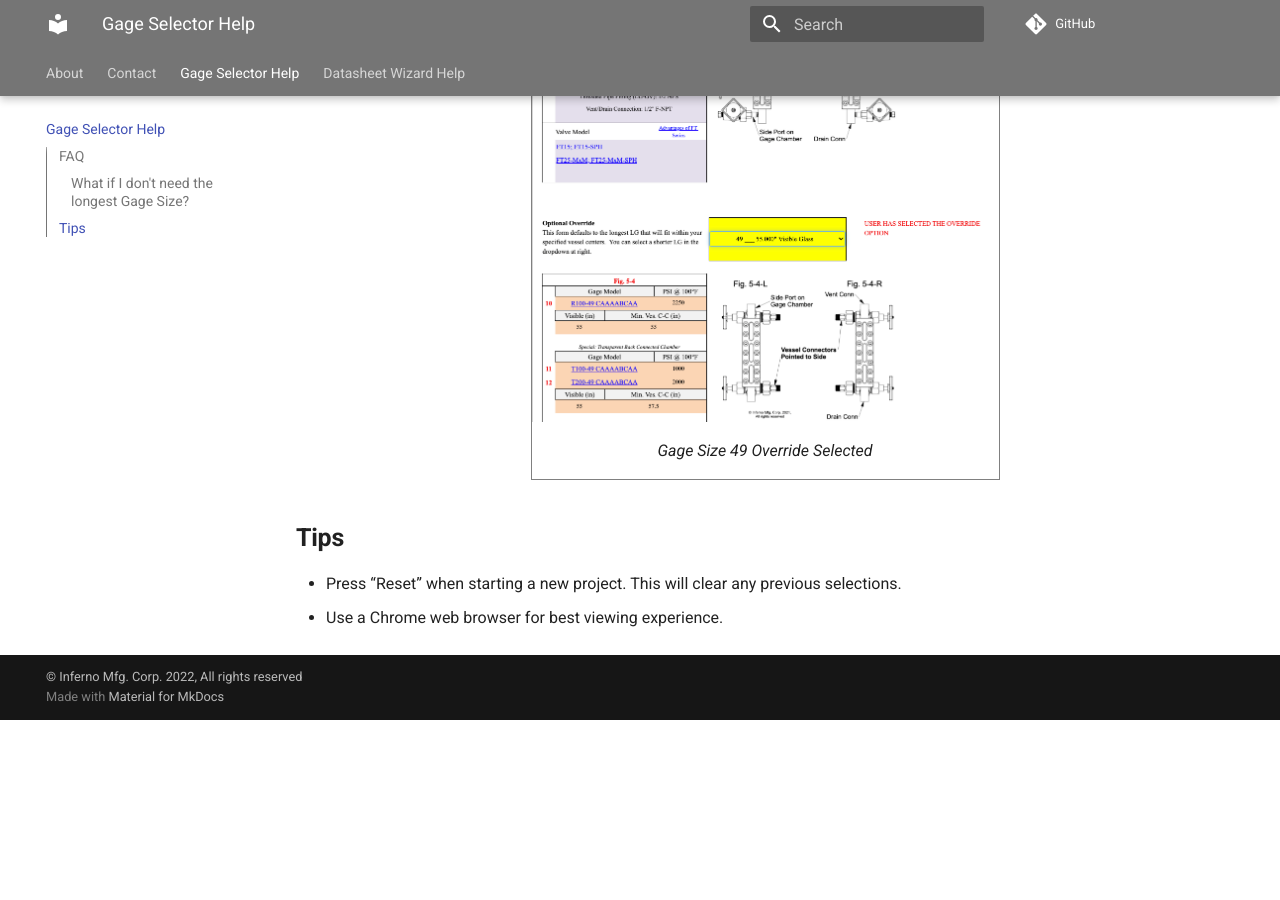
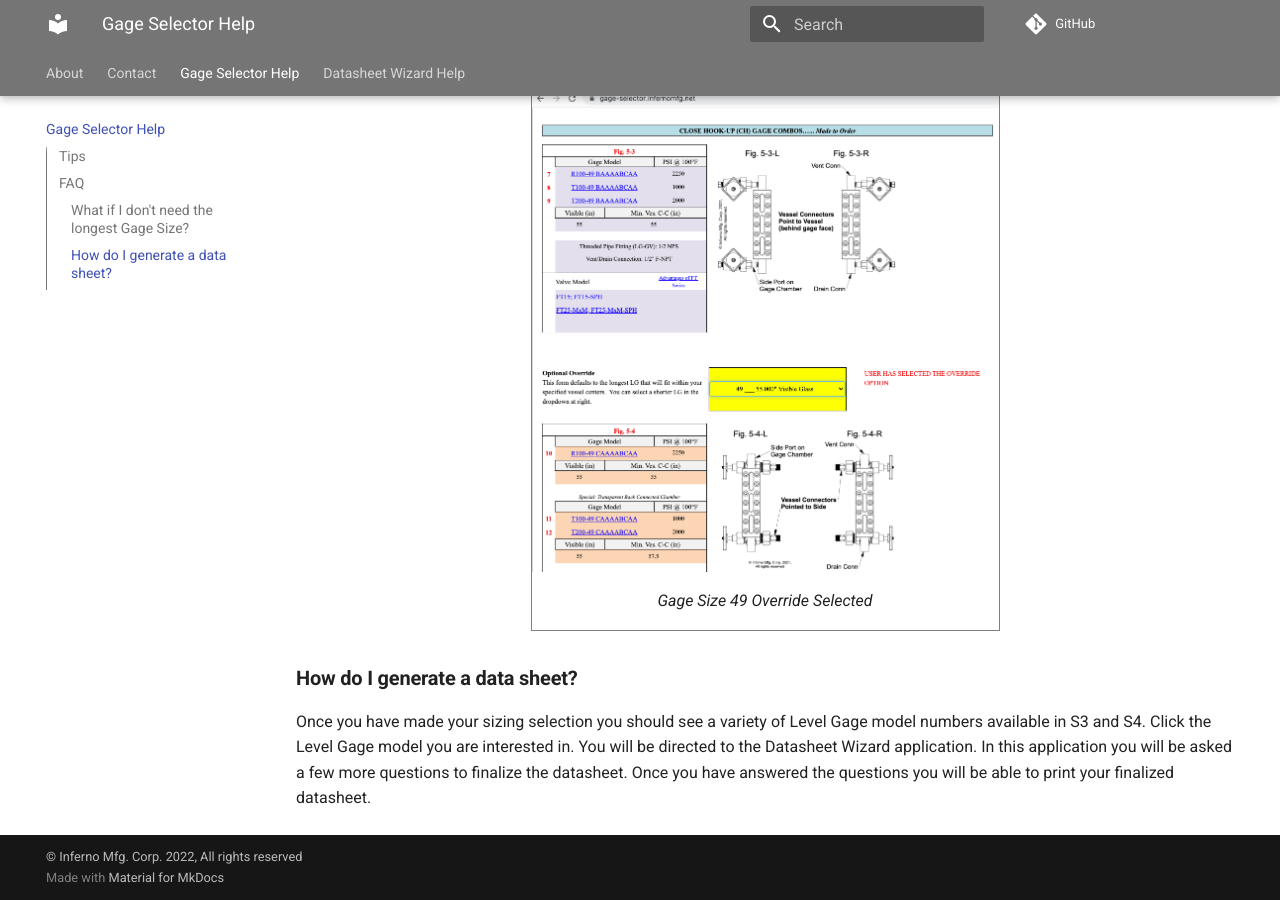
Before and after one commit to InfernoMfg/help-docs, an MkDocs documentation site: the page built from docs/gage-selector.md, in a window 1280 px wide and 900 px high, scrolled down 1149 px. Built offline with MkDocs 1.6.1 and Material for MkDocs 9.7.7, drawn with Linux system fonts in a browser that asks for light colours; comment, search, counter and statistics services are not loaded; before the commit the page ends 1869 px from its top, so only the background shows below that; some of the changed text lies outside the part shown.

Commit message:
Update gage-selector.md (#20)

```diff
--- a/docs/gage-selector.md
+++ b/docs/gage-selector.md
@@ -1,3 +1,7 @@
+## **Tips**
+- Press “Reset” when starting a new project.  This will clear any previous selections.
+- Use a Chrome web browser for best viewing experience.
+
 ## **FAQ**
 
 ### **What if I don't need the longest Gage Size?**
@@ -15,6 +19,5 @@ You should see a dropdown box labeled "Optional Override".  Each option displays
 <figcaption>Gage Size 49 Override Selected</figcaption>
 </figure>
 
-## **Tips**
-- Press “Reset” when starting a new project.  This will clear any previous selections.
-- Use a Chrome web browser for best viewing experience.
+### **How do I generate a data sheet?**
+Once you have made your sizing selection you should see a variety of Level Gage model numbers available in S3 and S4.  Click the Level Gage model you are interested in.  You will be directed to the Datasheet Wizard application.  In this application you will be asked a few more questions to finalize the datasheet.  Once you have answered the questions you will be able to print your finalized datasheet.
```
